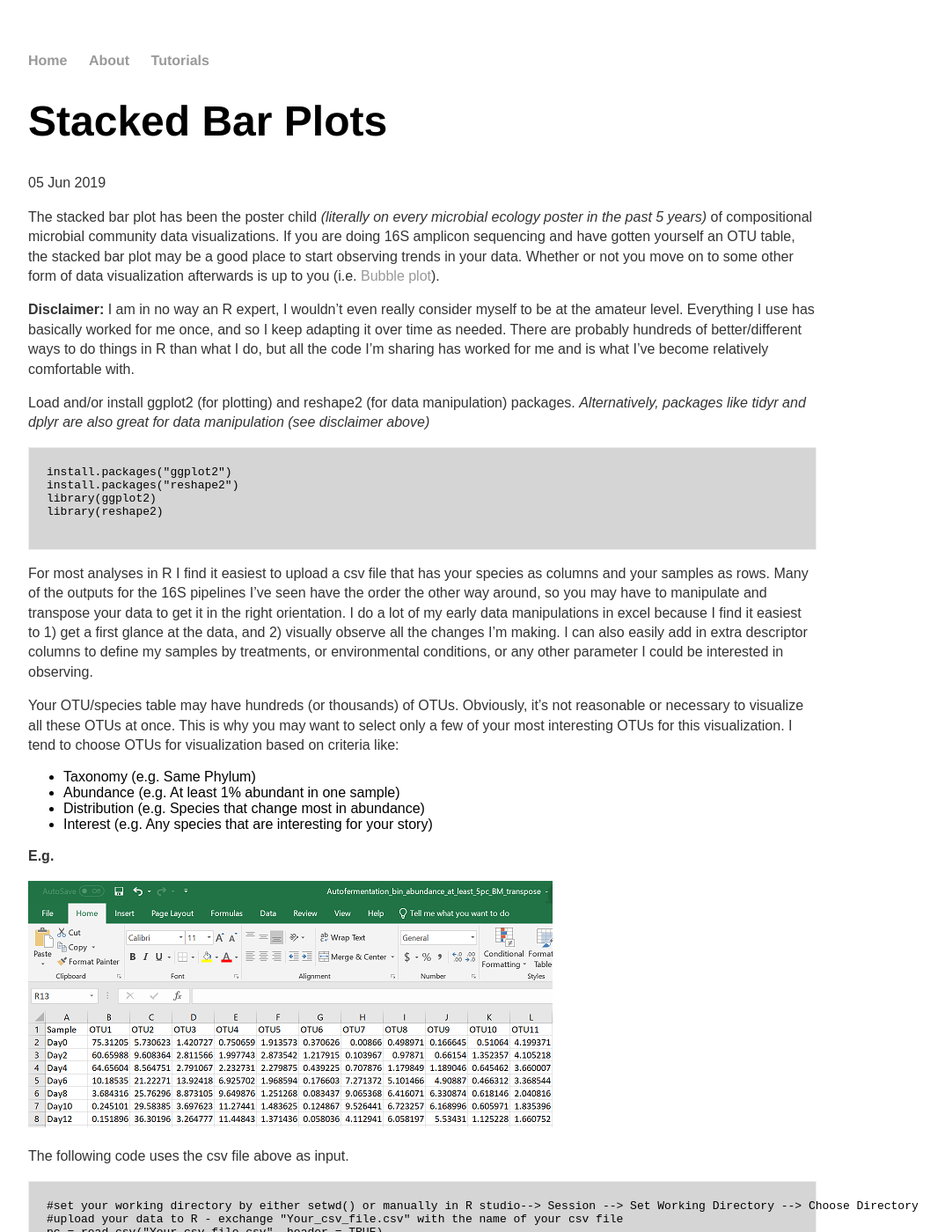
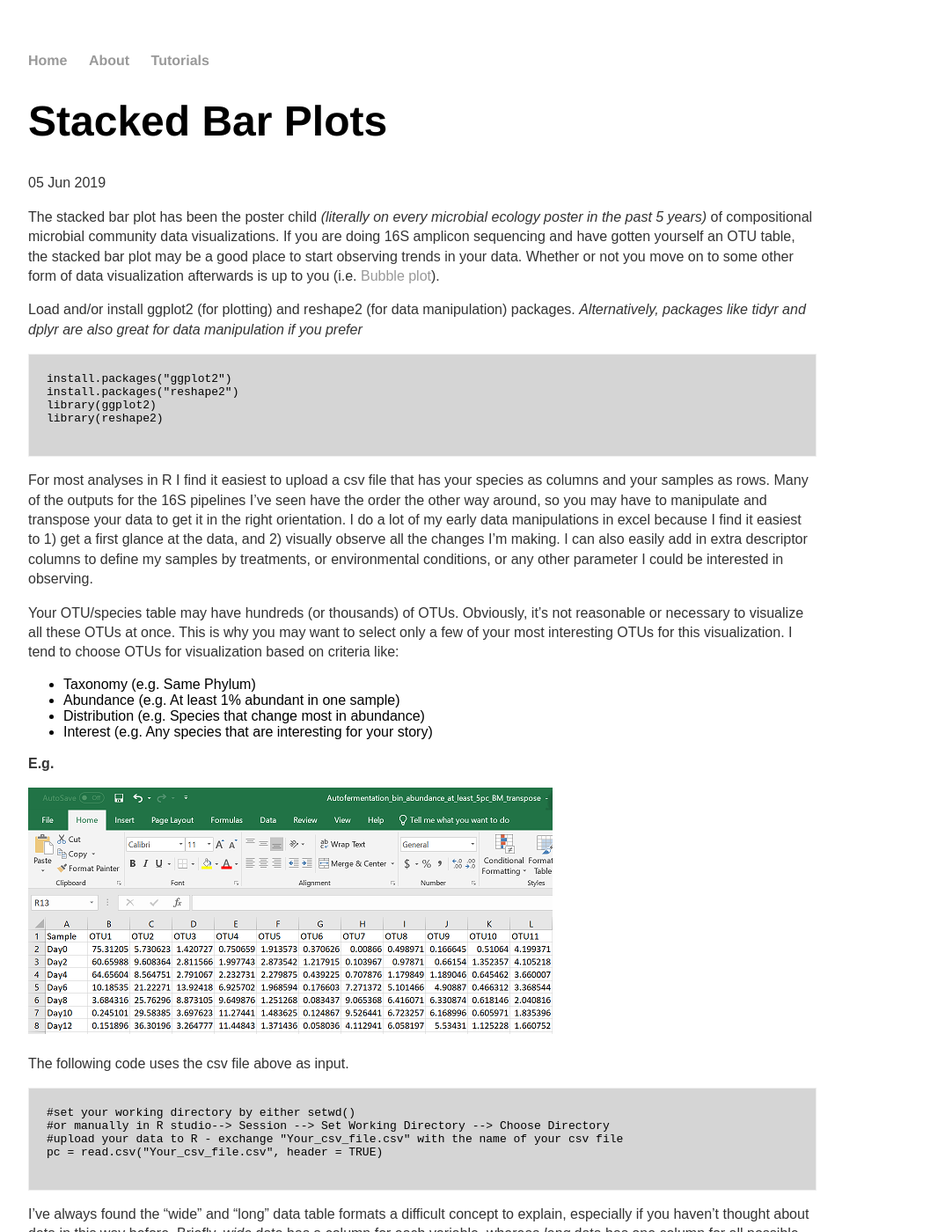
Before and after one commit to jkzorz/jkzorz.github.io, a Jekyll site: the page built from _posts/2019-06-05-stacked-bar-plots.md, in a window 1280 px wide and 1400 px high. Shown: the whole window at 88% size, without its empty margins (160-1234 px from the left). Built offline with Jekyll 4.4.1, drawn with Linux system fonts in a browser that asks for light colours; some of the changed text lies outside the part shown.

Commit message:
Update 2019-06-05-stacked-bar-plots.md

````diff
--- a/_posts/2019-06-05-stacked-bar-plots.md
+++ b/_posts/2019-06-05-stacked-bar-plots.md
@@ -6,11 +6,9 @@ date: 2019-06-05
 
 The stacked bar plot has been the poster child <i>(literally on every microbial ecology poster in the past 5 years)</i> of compositional microbial community data visualizations. If you are doing 16S amplicon sequencing and have gotten yourself an OTU table, the stacked bar plot may be a good place to start observing trends in your data. Whether or not you move on to some other form of data visualization afterwards is up to you (i.e. [Bubble plot](https://jkzorz.github.io/2019/06/05/Bubble-plots.html)).
 
-<b> Disclaimer: </b> I am in no way an R expert, I wouldn't even really consider myself to be at the amateur level. Everything I use has basically worked for me once, and so I keep adapting it over time as needed. There are probably hundreds of better/different ways to do things in R than what I do, but all the code I'm sharing has worked for me and is what I've become relatively comfortable with.
-
 
 Load and/or install ggplot2 (for plotting) and reshape2 (for data manipulation) packages.
-<i> Alternatively, packages like tidyr and dplyr are also great for data manipulation (see disclaimer above)</i>
+<i> Alternatively, packages like tidyr and dplyr are also great for data manipulation if you prefer</i>
 
 ```
 install.packages("ggplot2")
@@ -39,7 +37,8 @@ Your OTU/species table may have hundreds (or thousands) of OTUs. Obviously, it's
 The following code uses the csv file above as input.
 
 ```
-#set your working directory by either setwd() or manually in R studio--> Session --> Set Working Directory --> Choose Directory
+#set your working directory by either setwd()
+#or manually in R studio--> Session --> Set Working Directory --> Choose Directory
 #upload your data to R - exchange "Your_csv_file.csv" with the name of your csv file
 pc = read.csv("Your_csv_file.csv", header = TRUE)
 
@@ -71,7 +70,8 @@ The following code creates an object called <b>colours</b>, which contains 11 di
 
 ```
 #define the colours to use in the figure
-colours = c( "#A54657",  "#582630", "#F7EE7F", "#4DAA57","#F1A66A","#F26157", "#F9ECCC", "#679289", "#33658A", "#F6AE2D","#86BBD8")
+colours = c( "#A54657",  "#582630", "#F7EE7F", "#4DAA57","#F1A66A","#F26157", "#F9ECCC", "#679289", "#33658A",
+"#F6AE2D","#86BBD8")
 
 ```
 
````
